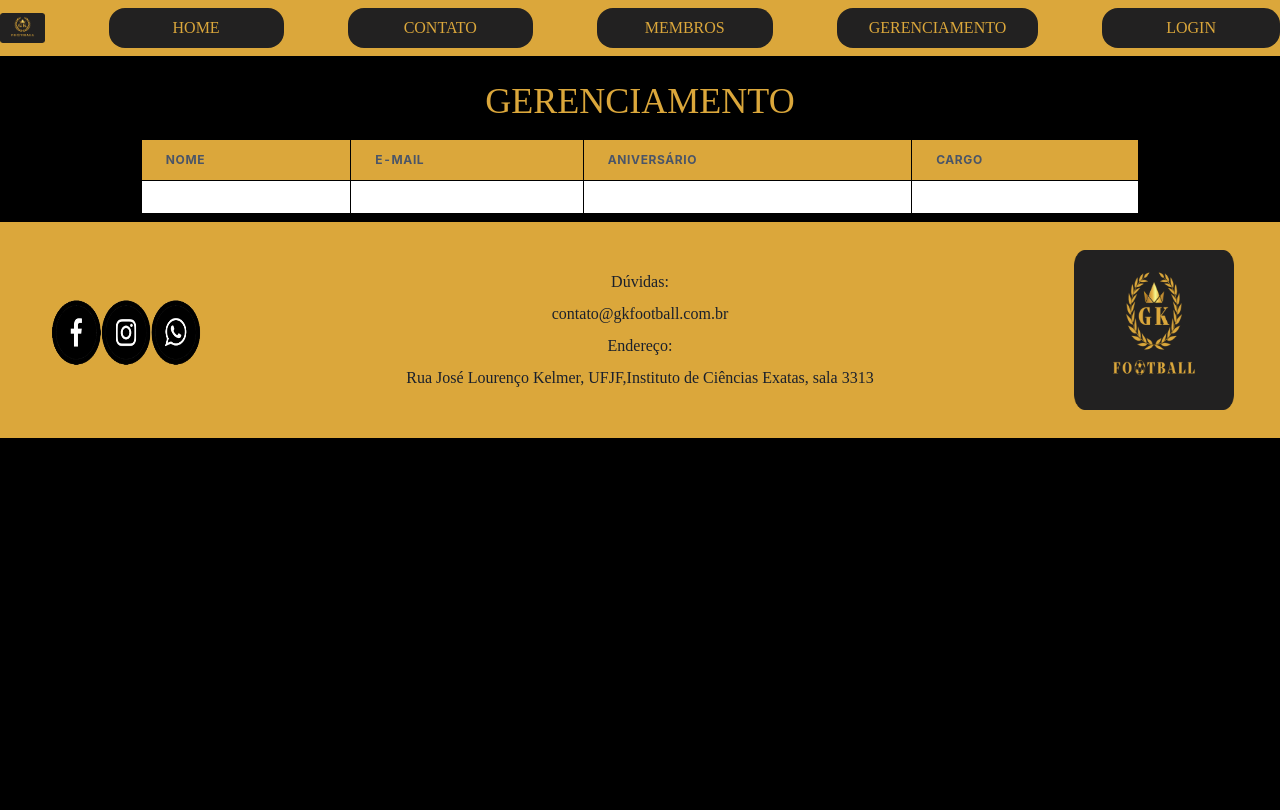
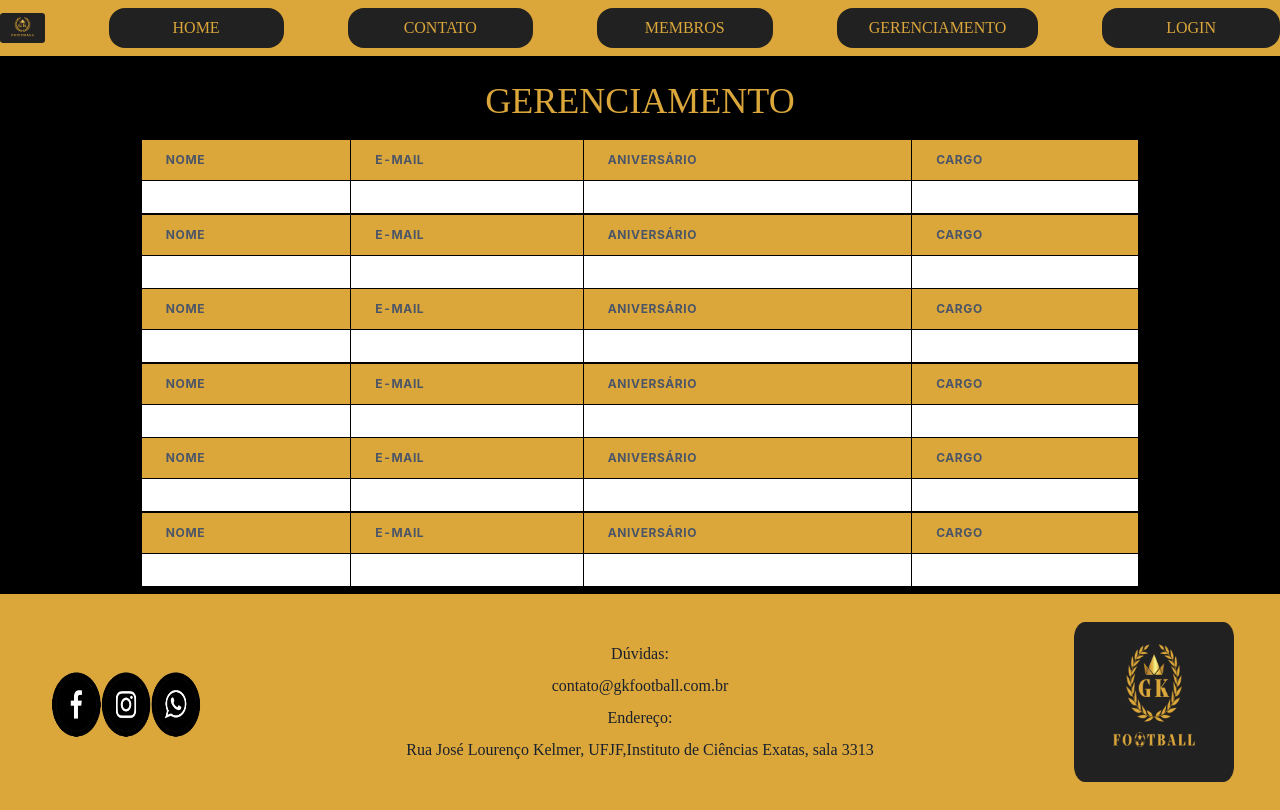
Before and after one commit to leandro-ac/gkfootball, a Next.js app: page /gerenciamento in a window 1280 px wide. Built offline with nearby package versions, Linux system fonts and the light colour scheme.

Commit message:
gere ciamento esético

```diff
--- a/src/componnets/Table/index.tsx
+++ b/src/componnets/Table/index.tsx
@@ -56,6 +56,7 @@ export function TableManager({ nome, email, niver, cargo }: TableManagerProps) {
                             bg={"yellow"}
                         >
                             <Tr
+
                             >
                                 <Th border={"1px solid #000"}>Nome</Th>
                                 <Th border={"1px solid #000"}>E-mail</Th>
--- a/src/pages/gerenciamento.tsx
+++ b/src/pages/gerenciamento.tsx
@@ -3,6 +3,8 @@ import { TitleServices } from "@/componnets/Title";
 import { Stack } from "@chakra-ui/react";
 import { Navbar } from '@/componnets/Navbar'
 import { Footer } from '@/componnets/Footer'
+
+
 
 export default function Gerenciamento() {
     return (
@@ -13,7 +15,11 @@ export default function Gerenciamento() {
             <TitleServices title={"GERENCIAMENTO"} size={"36px"} color={"yellow"}></TitleServices>
             </Stack>
             <TableManager nome={""} email={""} niver={""} cargo={""}></TableManager>
-
+            <TableManager nome={""} email={""} niver={""} cargo={""}></TableManager>
+            <TableManager nome={""} email={""} niver={""} cargo={""}></TableManager>
+            <TableManager nome={""} email={""} niver={""} cargo={""}></TableManager>
+            <TableManager nome={""} email={""} niver={""} cargo={""}></TableManager>
+            <TableManager nome={""} email={""} niver={""} cargo={""}></TableManager>
         </Stack>
 
     <Footer/></Stack>
```
